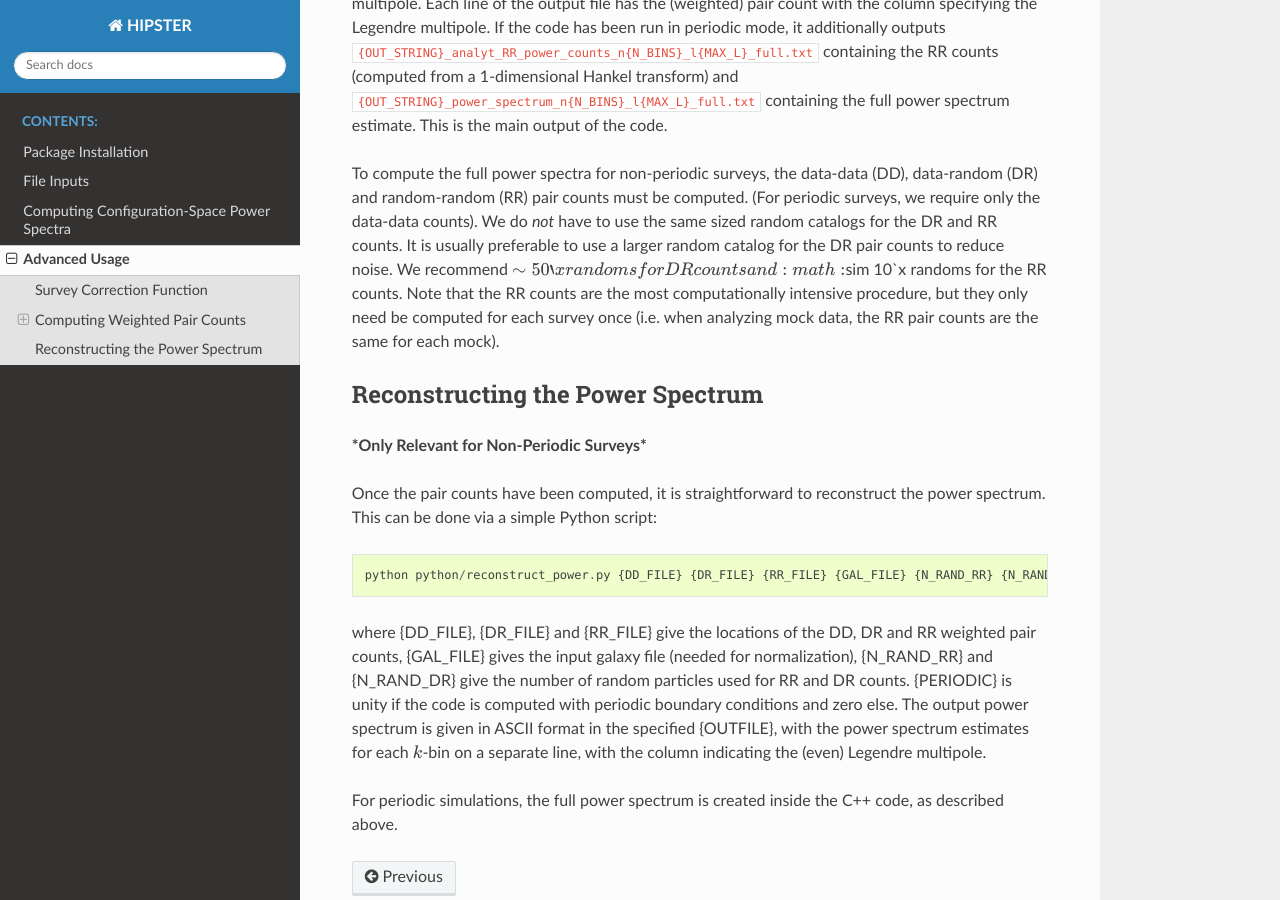
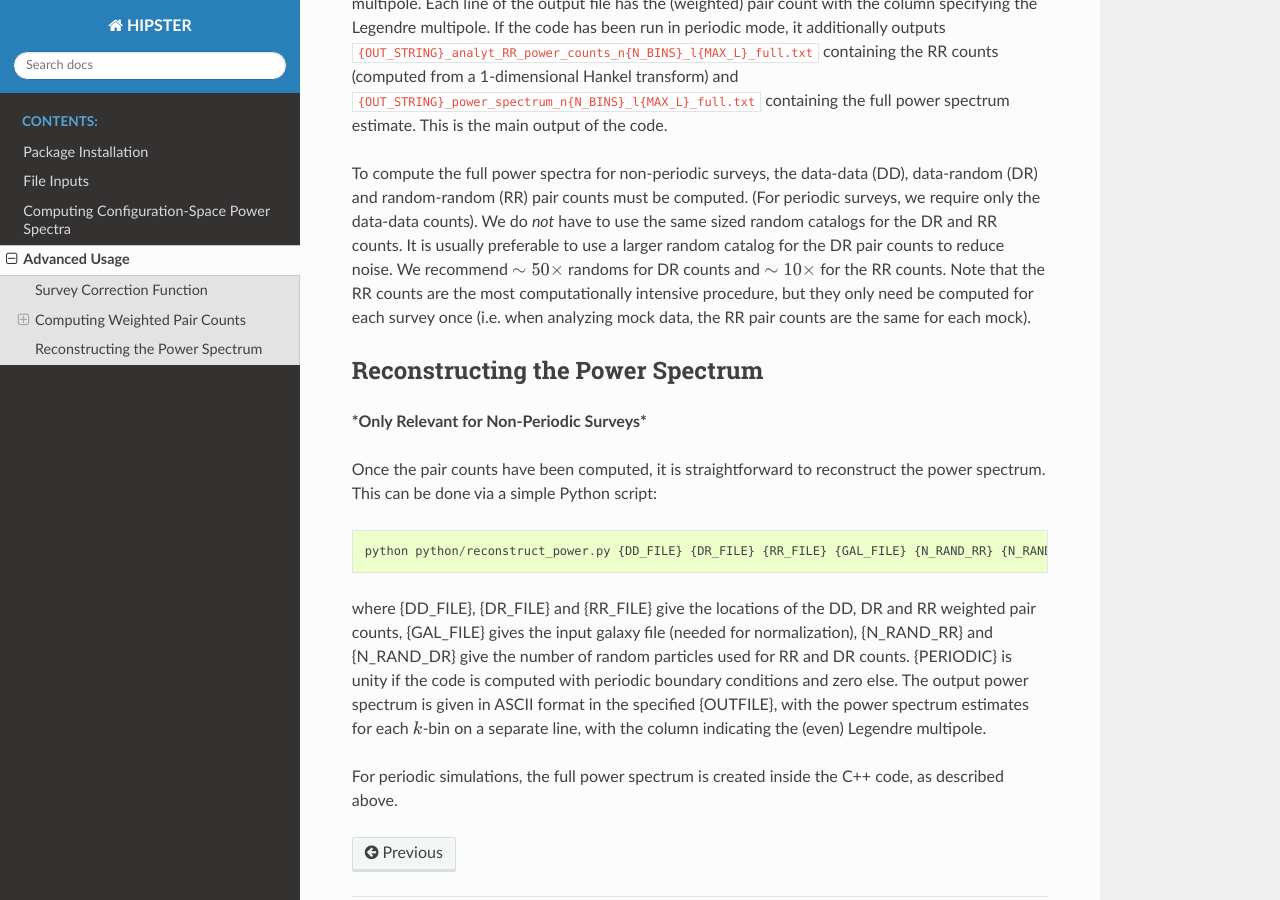
Before and after one commit to oliverphilcox/HIPSTER, a Sphinx documentation site: the page built from docs/usage/advanced-usage.rst, in a window 1280 px wide and 900 px high, scrolled down 2705 px. Built offline with Sphinx 7.4.7 and the Read the Docs theme 2.0.0, drawn with Linux system fonts in a browser that asks for light colours.

Commit message:
periodic documentation update

```diff
--- a/docs/usage/advanced-usage.rst
+++ b/docs/usage/advanced-usage.rst
@@ -71,7 +71,7 @@ Note that a full list of command line options to the executable can be shown by
 
 The code creates the output file ``{OUT_STRING}_power_counts_n{N_BINS}_l{MAX_L}_full.txt``, specifying the ``out_string`` parameter, the number of radial bins and the maximum Legendre multipole. Each line of the output file has the (weighted) pair count with the column specifying the Legendre multipole. If the code has been run in periodic mode, it additionally outputs ``{OUT_STRING}_analyt_RR_power_counts_n{N_BINS}_l{MAX_L}_full.txt`` containing the RR counts (computed from a 1-dimensional Hankel transform) and ``{OUT_STRING}_power_spectrum_n{N_BINS}_l{MAX_L}_full.txt`` containing the full power spectrum estimate. This is the main output of the code.
 
-To compute the full power spectra for non-periodic surveys, the data-data (DD), data-random (DR) and random-random (RR) pair counts must be computed. (For periodic surveys, we require only the data-data counts). We do *not* have to use the same sized random catalogs for the DR and RR counts. It is usually preferable to use a larger random catalog for the DR pair counts to reduce noise. We recommend :math:`\sim 50`x randoms for DR counts and :math:`\sim 10`x randoms for the RR counts. Note that the RR counts are the most computationally intensive procedure, but they only need be computed for each survey once (i.e. when analyzing mock data, the RR pair counts are the same for each mock).
+To compute the full power spectra for non-periodic surveys, the data-data (DD), data-random (DR) and random-random (RR) pair counts must be computed. (For periodic surveys, we require only the data-data counts). We do *not* have to use the same sized random catalogs for the DR and RR counts. It is usually preferable to use a larger random catalog for the DR pair counts to reduce noise. We recommend :math:`\sim 50\times` randoms for DR counts and :math:`\sim 10\times` for the RR counts. Note that the RR counts are the most computationally intensive procedure, but they only need be computed for each survey once (i.e. when analyzing mock data, the RR pair counts are the same for each mock).
 
 .. _power-spectrum-reconstruction
 
--- a/docs/usage/basic-usage.rst
+++ b/docs/usage/basic-usage.rst
@@ -51,7 +51,7 @@ Similarly, for a simulation with periodic boundary conditions with data-file ``d
 
 Here, we've set the subsampling to 2, meaning that we'll use (a randomly selected) half of the available data, to get faster computation.
 
-The output of the wrapper is saved as ``output/{STRING}_power_spectrum_n{K_BINS}_l{MAX_L}.txt`` where {STRING} is the identification string described above, {MAX_L} is the maximum Legendre multipole and {K_BINS} is the number of :math:`k` bins in the binning file. The output file contains power spectrum estimates for each :math:`k`-bin on a separate line, with the column indicating the (even) Legendre multipole.
+The output of the wrapper is saved in the HIPSTER directory as ``output/{STRING}_power_spectrum_n{K_BINS}_l{MAX_L}.txt`` where {STRING} is the identification string described above, {MAX_L} is the maximum Legendre multipole and {K_BINS} is the number of :math:`k` bins in the binning file. The output file contains power spectrum estimates for each :math:`k`-bin on a separate line, with the column indicating the (even) Legendre multipole.
 
 .. _periodicity-note:
 
--- a/docs/usage/installation.rst
+++ b/docs/usage/installation.rst
@@ -14,7 +14,7 @@ For advanced users, the C++ code must also be compiled via::
 
 HIPSTER can be run for either *periodic* or *aperiodic* data-sets. This is specified by adding compiler flags in the Makefile, or can simply be activated by adding the line ``Periodic=-DPERIODIC`` to the ``make`` command. See :ref:`periodicity-note` for more information. Note that compilation into the correct format is done automatically if the main wrappers are used.
 
-**Note for Mac Users**: HIPSTER is primarily designed for Linux machines, though running on a Mac is possible. To do so, you must have a recent version of GCC, `gnu-getopt <(http://macappstore.org/gnu-getopt/)>`_ (emulating the ``getopt`` Linux script). Furthermore the code must be compiled without OpenMP, by removing the ``-DOPENMP`` and ``-lgomp`` flags from the Makefile.
+**Note for Mac Users**: HIPSTER is primarily designed for Linux machines, though running on a Mac is also possible. To do so, you must have a recent version of GCC, `gnu-getopt <(http://macappstore.org/gnu-getopt/)>`_ (emulating the ``getopt`` Linux script). Furthermore the code must be compiled without OpenMP, by removing the ``-DOPENMP`` and ``-lgomp`` flags from the Makefile.
 
 .. _dependencies:
 
--- a/docs/usage/pre-processing.rst
+++ b/docs/usage/pre-processing.rst
@@ -32,6 +32,6 @@ In addition to the sets of data/random positions, we require a file to specify t
         python python/compute_binning_file_linear.py {N_LOG_BINS} {MIN_K} {MAX_K} {OUTPUT_FILE}
         python python/compute_binning_file_log.py {N_LINEAR_BINS} {MIN_K} {MAX_K} {OUTPUT_FILE}
 
-with the output file saved to the specified destination. See :ref:`truncation-radius-note` for more information on choosing the :math:`k`-space binning.
+with the output file saved to the specified destination.
 
 The binning file can also be manually specified as an ASCII file with each line specifying the upper and lower coordinates of each :math:`k`-bin (in comoving :math:`h\,\mathrm{Mpc}^{-1}`` units). Note that the bins are required to be contiguous (i.e. the upper limit of the :math:`n`-th bin should equal the lower limit of the :math:`(n+1)`-th bin.
```
